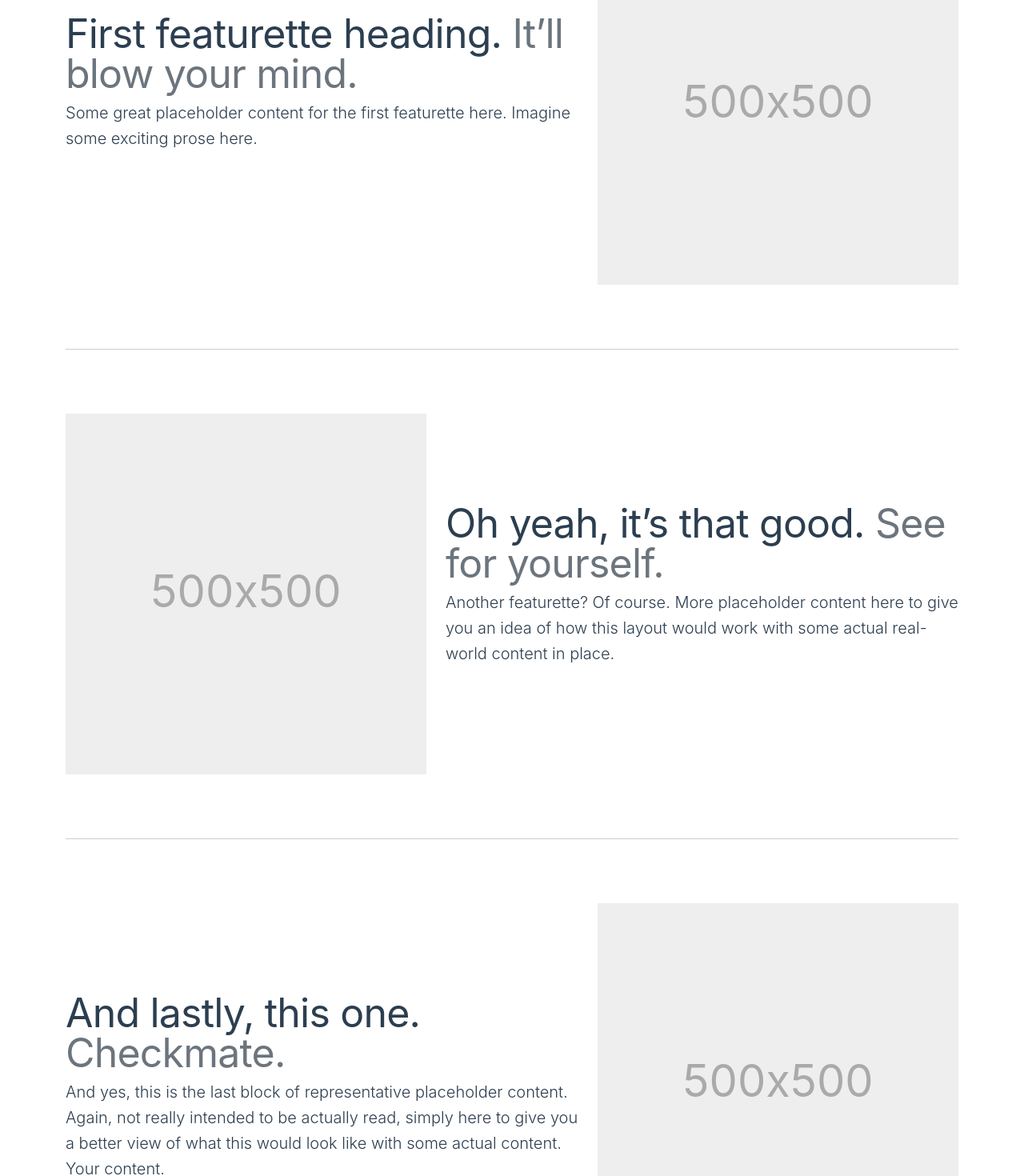
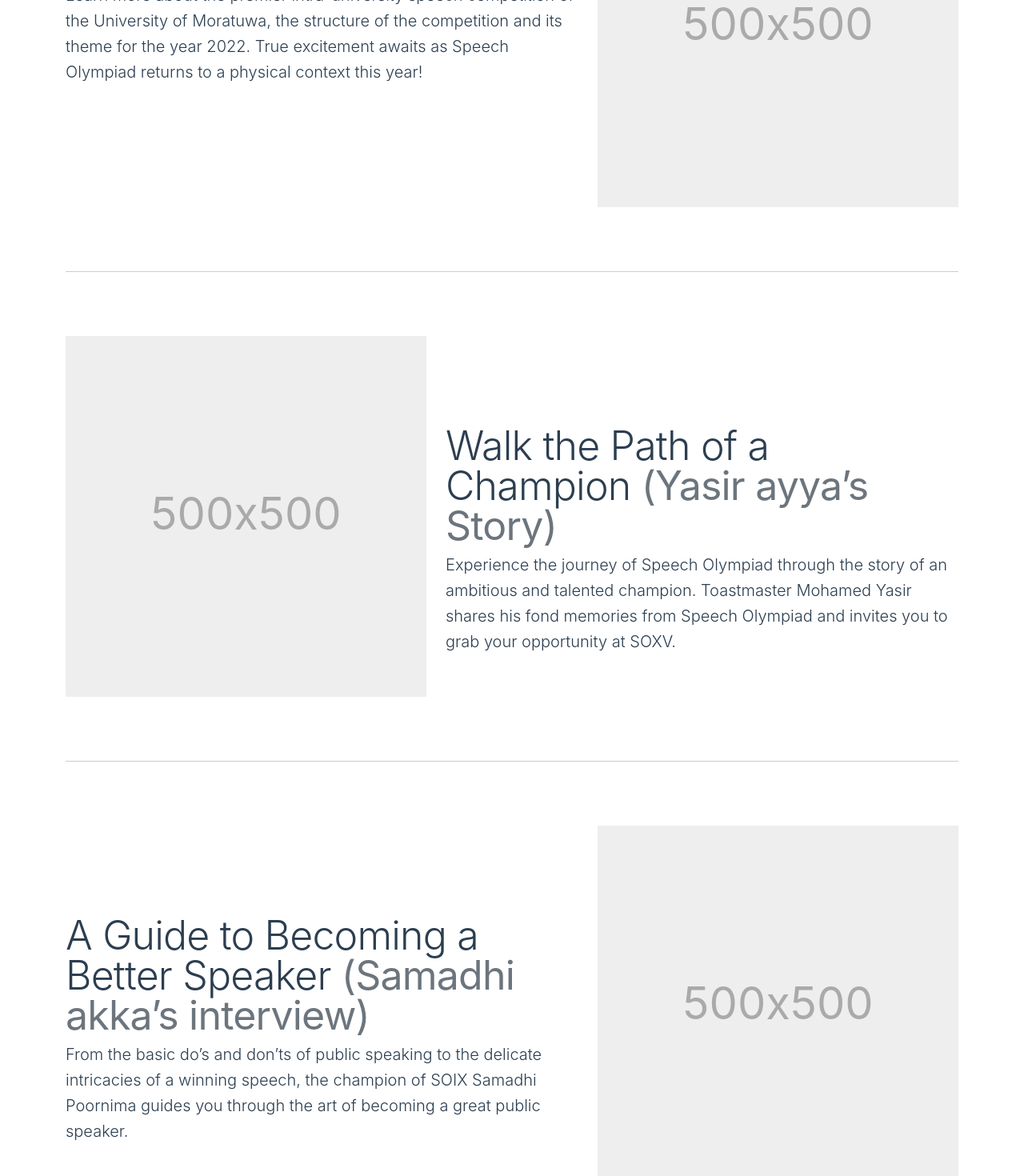
Before and after one commit to SpeechOlympiadXV/speecholympiadxv.github.io, a Vue app: page / in a window 1280 px wide. Shown: the part 800-2270 px from the top of the page at 80% size. Built offline with nearby package versions, Linux system fonts and the light colour scheme.

Commit message:
added featurette component and content

```diff
--- /dev/null
+++ b/src/components/AppFeaturette.vue
@@ -0,0 +1,85 @@
+<template>
+  <div class="row featurette">
+    <div :class="'col-md-7 '+ getOrder(index, 0)">
+      <h2 class="featurette-heading">{{ heading }} <span class="text-muted">{{headingEnd}}</span></h2>
+      <p class="lead">{{text}}</p>
+    </div>
+    <div :class="'col-md-5 '+ getOrder(index, 1)">
+      <svg class="bd-placeholder-img bd-placeholder-img-lg featurette-image img-fluid mx-auto"
+           width="500" height="500" xmlns="http://www.w3.org/2000/svg" role="img" aria-label="Placeholder: 500x500" preserveAspectRatio="xMidYMid slice" focusable="false"><title>Placeholder</title><rect width="100%" height="100%" fill="#eee"/><text x="50%" y="50%" fill="#aaa" dy=".3em">500x500</text></svg>
+    </div>
+  </div>
+  <hr class="featurette-divider">
+</template>
+
+<script>
+export default {
+  name: "AppFeaturette",
+  props:{
+    index: Number,
+    heading: String,
+    headingEnd:String,
+    text:String,
+    image:String
+  },
+  methods:{
+    getOrder(rowIndex, colIndex){
+      if(rowIndex % 2 === 0 && colIndex === 0 || rowIndex % 2 === 1 && colIndex === 1){
+        return 'order-first';
+      }else{
+        return 'order-last';
+      }
+    }
+  }
+}
+</script>
+
+<style scoped>
+.bd-placeholder-img {
+  font-size: 1.125rem;
+  text-anchor: middle;
+  -webkit-user-select: none;
+  -moz-user-select: none;
+  user-select: none;
+}
+
+@media (min-width: 768px) {
+  .bd-placeholder-img-lg {
+    font-size: 3.5rem;
+  }
+}
+
+h2 {
+  font-weight: 400;
+}
+
+/* Featurettes
+------------------------- */
+
+.featurette-divider {
+  margin: 5rem 0; /* Space out the Bootstrap <hr> more */
+}
+
+/* Thin out the marketing headings */
+.featurette-heading {
+  font-weight: 300;
+  line-height: 1;
+  /* rtl:remove */
+  letter-spacing: -.05rem;
+}
+
+/* RESPONSIVE CSS
+-------------------------------------------------- */
+
+@media (min-width: 40em) {
+  .featurette-heading {
+    font-size: 50px;
+  }
+}
+
+@media (min-width: 62em) {
+  .featurette-heading {
+    margin-top: 7rem;
+  }
+}
+</style>
--- a/src/components/AppPageLayout.vue
+++ b/src/components/AppPageLayout.vue
@@ -3,11 +3,32 @@ import AppCarousel from './AppCarousel.vue'
 import TestimonialCard from "./AppTestimonialCard.vue";
 
 import rectangle from "../assets/images/rectangle.jpg";
+import AppFeaturette from "./AppFeaturette.vue";
 
 export default {
-  components: {TestimonialCard, AppCarousel},
+  components: {AppFeaturette, TestimonialCard, AppCarousel},
   data(){
     return {
+      featurettes:[
+        {
+          heading:"What is SOXV?",
+          headingEnd:"",
+          text:"Learn more about the premier intra-university speech competition of the University of Moratuwa, the structure of the competition and its theme for the year 2022. True excitement awaits as Speech Olympiad returns to a physical context this year!",
+          image:""
+        },
+        {
+          heading:"Walk the Path of a Champion",
+          headingEnd:"(Yasir ayya’s Story)",
+          text:"Experience the journey of Speech Olympiad through the story of an ambitious and talented champion. Toastmaster Mohamed Yasir shares his fond memories from Speech Olympiad and invites you to grab your opportunity at SOXV.",
+          image:""
+        },
+        {
+          heading:"A Guide to Becoming a Better Speaker",
+          headingEnd:"(Samadhi akka’s interview)",
+          text:"From the basic do’s and don’ts of public speaking to the delicate intricacies of a winning speech, the champion of SOIX Samadhi Poornima guides you through the art of becoming a great public speaker.",
+          image:""
+        }
+      ],
       testimonials : [
         {
           imageSrc:rectangle,
@@ -40,49 +61,12 @@ export default {
     <div class="container marketing">
 
       <!-- START THE FEATURETTES -->
-
-      <hr class="featurette-divider">
-
-      <div class="row featurette">
-        <div class="col-md-7">
-          <h2 class="featurette-heading">First featurette heading. <span class="text-muted">It’ll blow your mind.</span></h2>
-          <p class="lead">Some great placeholder content for the first featurette here. Imagine some exciting prose here.</p>
-        </div>
-        <div class="col-md-5">
-          <svg class="bd-placeholder-img bd-placeholder-img-lg featurette-image img-fluid mx-auto" width="500" height="500" xmlns="http://www.w3.org/2000/svg" role="img" aria-label="Placeholder: 500x500" preserveAspectRatio="xMidYMid slice" focusable="false"><title>Placeholder</title><rect width="100%" height="100%" fill="#eee"/><text x="50%" y="50%" fill="#aaa" dy=".3em">500x500</text></svg>
-
-        </div>
-      </div>
-
-      <hr class="featurette-divider">
-
-      <div class="row featurette">
-        <div class="col-md-7 order-md-2">
-          <h2 class="featurette-heading">Oh yeah, it’s that good. <span class="text-muted">See for yourself.</span></h2>
-          <p class="lead">Another featurette? Of course. More placeholder content here to give you an idea of how this layout would work with some actual real-world content in place.</p>
-        </div>
-        <div class="col-md-5 order-md-1">
-          <svg class="bd-placeholder-img bd-placeholder-img-lg featurette-image img-fluid mx-auto" width="500" height="500" xmlns="http://www.w3.org/2000/svg" role="img" aria-label="Placeholder: 500x500" preserveAspectRatio="xMidYMid slice" focusable="false"><title>Placeholder</title><rect width="100%" height="100%" fill="#eee"/><text x="50%" y="50%" fill="#aaa" dy=".3em">500x500</text></svg>
-
-        </div>
-      </div>
-
-      <hr class="featurette-divider">
-
-      <div class="row featurette">
-        <div class="col-md-7">
-          <h2 class="featurette-heading">And lastly, this one. <span class="text-muted">Checkmate.</span></h2>
-          <p class="lead">And yes, this is the last block of representative placeholder content. Again, not really intended to be actually read, simply here to give you a better view of what this would look like with some actual content. Your content.</p>
-        </div>
-        <div class="col-md-5">
-          <svg class="bd-placeholder-img bd-placeholder-img-lg featurette-image img-fluid mx-auto" width="500" height="500" xmlns="http://www.w3.org/2000/svg" role="img" aria-label="Placeholder: 500x500" preserveAspectRatio="xMidYMid slice" focusable="false"><title>Placeholder</title><rect width="100%" height="100%" fill="#eee"/><text x="50%" y="50%" fill="#aaa" dy=".3em">500x500</text></svg>
-
-        </div>
-      </div>
-      <hr class="featurette-divider">
+      <AppFeaturette v-for="(featurette,i) in featurettes" :index="i"
+       :heading="featurette.heading" :heading-end="featurette.headingEnd" :text="featurette.text"
+                     :image="featurette.image"/>
 
       <!--Testimonials-->
-      <div class="row">
+      <div class="row mb-5">
         <div class="col-12 mb-2"><h2 class="featurette-heading mt-0">Testimonials</h2></div>
         <div class="col-12 mb-2"><p class="lead">Lorem ipsum dolor sit amet, consectetur adipiscing elit, sed do eiusmod tempor incididunt ut labore</p></div>
         <!-- Three columns of cards  -->
@@ -99,68 +83,5 @@ export default {
 
 
 <style scoped>
-.bd-placeholder-img {
-  font-size: 1.125rem;
-  text-anchor: middle;
-  -webkit-user-select: none;
-  -moz-user-select: none;
-  user-select: none;
-}
-
-@media (min-width: 768px) {
-  .bd-placeholder-img-lg {
-    font-size: 3.5rem;
-  }
-}
-
-/* MARKETING CONTENT
--------------------------------------------------- */
-
-/* Center align the text within the three columns below the carousel */
-.marketing .col-lg-4 {
-  margin-bottom: 1.5rem;
-  text-align: center;
-}
-.marketing h2 {
-  font-weight: 400;
-}
-/* rtl:begin:ignore */
-.marketing .col-lg-4 p {
-  margin-right: .75rem;
-  margin-left: .75rem;
-}
-/* rtl:end:ignore */
-
-
-/* Featurettes
-------------------------- */
-
-.featurette-divider {
-  margin: 5rem 0; /* Space out the Bootstrap <hr> more */
-}
-
-/* Thin out the marketing headings */
-.featurette-heading {
-  font-weight: 300;
-  line-height: 1;
-  /* rtl:remove */
-  letter-spacing: -.05rem;
-}
-
-
-/* RESPONSIVE CSS
--------------------------------------------------- */
-
-@media (min-width: 40em) {
-  .featurette-heading {
-    font-size: 50px;
-  }
-}
-
-@media (min-width: 62em) {
-  .featurette-heading {
-    margin-top: 7rem;
-  }
-}
 
 </style>
```
